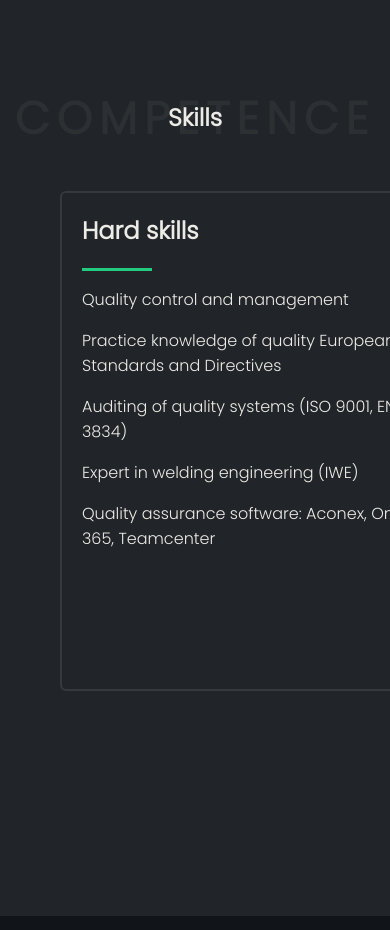
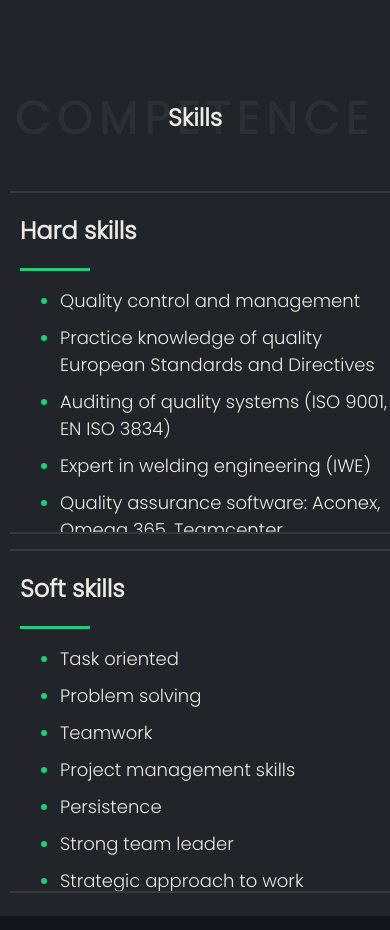
Before and after one commit to julia-rogacka/portfolio, a website: page index.html in a window 390 px wide. Shown: the part 3314-4244 px from the top of the page. Drawn offline with Linux system fonts and the light colour scheme; files whose address does not match are found by name.

Commit message:
Edited skills section on mobile screen

```diff
--- a/index.html
+++ b/index.html
@@ -236,23 +236,27 @@
                 <div class="hard-skills">
                     <h5>Hard skills</h5>
                     <div class="skills-divider"></div>
-                    <p>Quality control and management</p>
-                    <p>Practice knowledge of quality European Standards and Directives</p>
-                    <p>Auditing of quality systems (ISO 9001, EN ISO 3834)</p>
-                    <p>Expert in welding engineering (IWE)</p>
-                    <p>Quality assurance software: Aconex, Omega 365, Teamcenter</p>
+                    <ul>
+                        <li>Quality control and management</li>
+                        <li>Practice knowledge of quality European Standards and Directives</li>
+                        <li>Auditing of quality systems (ISO 9001, EN ISO 3834)</li>
+                        <li>Expert in welding engineering (IWE)</li>
+                        <li>Quality assurance software: Aconex, Omega 365, Teamcenter</li>
+                    </ul>
                 </div>
 
                 <div class="soft-skills">
                     <h6>Soft skills</h6>
                     <div class="skills-divider"></div>
-                    <p>Task oriented</p>
-                    <p>Problem solving</p>
-                    <p>Teamwork</p>
-                    <p>Project management skills</p>
-                    <p>Persistence</p>
-                    <p>Strong team leader</p>
-                    <p>Strategic approach to work</p>
+                    <ul>
+                        <li>Task oriented</li>
+                        <li>Problem solving</li>
+                        <li>Teamwork</li>
+                        <li>Project management skills</li>
+                        <li>Persistence</li>
+                        <li>Strong team leader</li>
+                        <li>Strategic approach to work</li>
+                    </ul>
                 </div>
             </div>
         </div>
@@ -268,20 +272,11 @@
             <div class="projects-container">
                 <img src="projects/1D4FC300-C279-433D-A61D-FEDA3F4F1D71_1_105_c.jpeg" alt="project1">
                 <img src="projects/02AAE8DE-9463-44F2-99DF-EAF78EB237DF_1_105_c.jpeg" alt="project2">
-                <img src="projects/5BFD77CB-D8D4-4C3C-BE45-D549C5B89D60_1_105_c.jpeg" alt="project3">
-                <img src="projects/7F4133D1-94B1-4216-ADBE-49146B9CB5E4_1_105_c.jpeg" alt="project4">
                 <img src="projects/8F205888-10EF-4D52-A2F2-32EFABF40AC3_1_105_c.jpeg" alt="project5">
-                <img src="projects/9A23A352-D0B2-4F6D-AECD-A2CB02414630_1_105_c.jpeg" alt="project6">
                 <img src="projects/51BCC5E7-A8B5-4030-AC28-4935ABE2A6B3_1_105_c.jpeg" alt="project7">
-                <img src="projects/85DAA6CF-A393-4A24-9413-E3BB4631D3D2_1_105_c.jpeg" alt="project8">
-                <img src="projects/90F526F7-7C5C-4B7D-B45D-6FC5396293C3_1_105_c.jpeg" alt="project9">
                 <img src="projects/97BA0425-01A8-4F4F-8313-C5391107BEE6_1_105_c.jpeg" alt="project10">
-                <img src="projects/729E2868-63BB-4A3F-914D-38FEE0F8FCB2_1_105_c.jpeg" alt="project11">
                 <img src="projects/2669E0FD-8F0D-4949-96CF-AB70550CD906_1_105_c.jpeg" alt="project12">
-                <img src="projects/2918B2C9-24B8-4DBB-BD06-824358D3ACFF_1_105_c.jpeg" alt="project13">
-                <img src="projects/5612F8D2-D882-46A7-91D6-4F35164C762C_1_105_c.jpeg" alt="project14">
                 <img src="projects/515552C7-E854-4640-AA7F-13B217EDF66C_1_105_c.jpeg" alt="project15">
-                <img src="projects/45703445-CAEA-401A-9F60-05F6A195BD99_1_105_c.jpeg" alt="project16">
                 <img src="projects/B4D72029-E483-467F-90BA-2DDAB496D661_1_105_c.jpeg" alt="project17">
             </div>
         </div>
--- a/style.css
+++ b/style.css
@@ -574,6 +574,18 @@ h4 {
     margin-top: 20px;
   }
 
+  .container-skills li {
+    color: var(--main-text-color);
+    font-size: 18px;
+    font-weight: 400;
+    margin-bottom: 10px;
+    list-style-type: disc;
+  }
+
+  .container-skills li::marker {
+    color: var(--dark-green);
+  }
+
 /*Projects section*/
 .projects-container {
     display: flex;
@@ -1007,4 +1019,26 @@ form button {
    .description {
     display: none;
    }
+
+   .container-skills{
+    display: flex;
+    flex-direction: column;
+    align-items: center;
+    margin: 0 10px;
+    height: 85%;
+    width: 95%;
+    overflow: hidden;
+    margin-bottom: 8px;
+    padding: 0 10px;
+   }
+
+   .hard-skills, .soft-skills {
+    width: 100%;
+    height: 20vh;
+    margin-right: 0px;
+    margin-left: 0px;
+    margin-bottom: 15px;
+    padding-bottom: 0px;
+   }
+
 }
```
